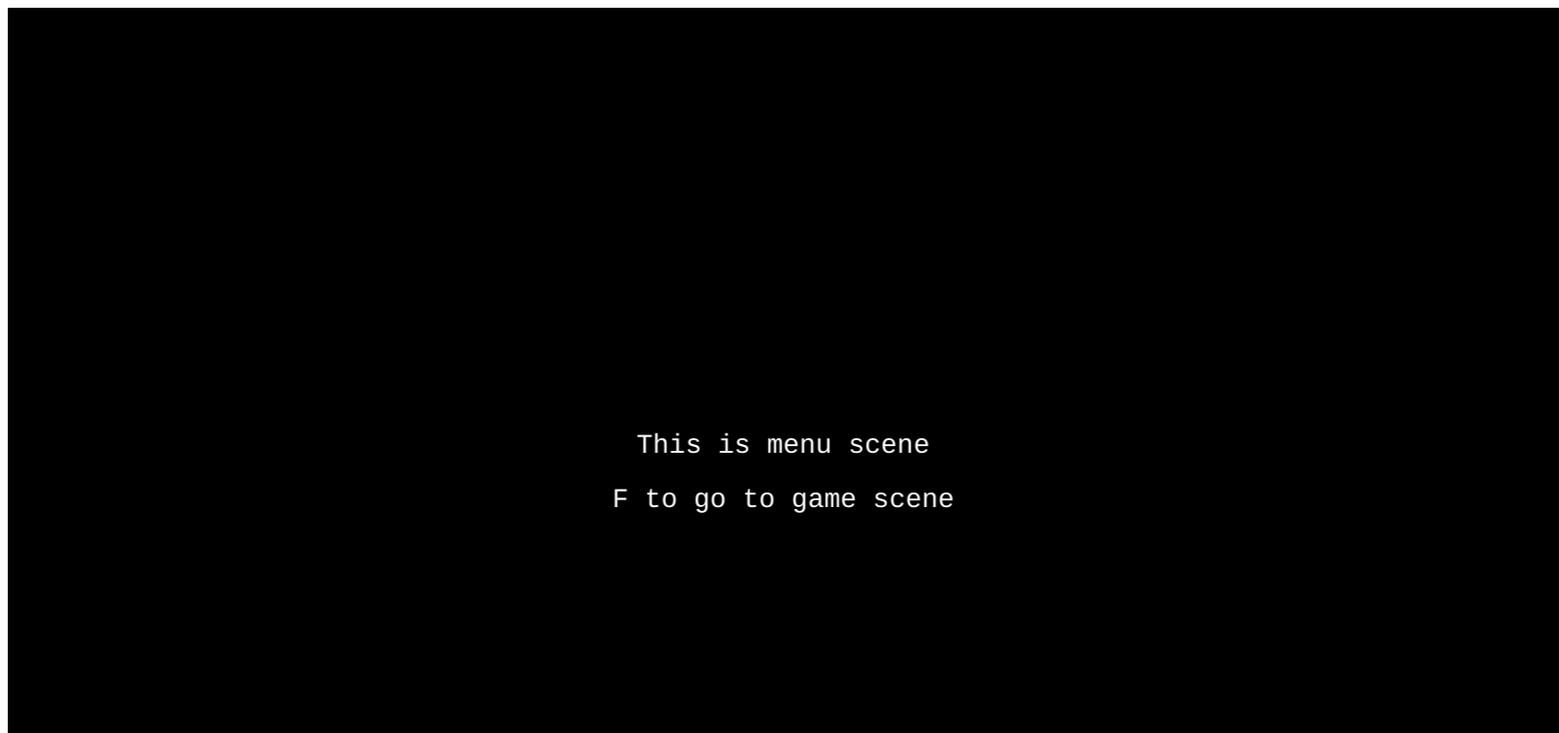
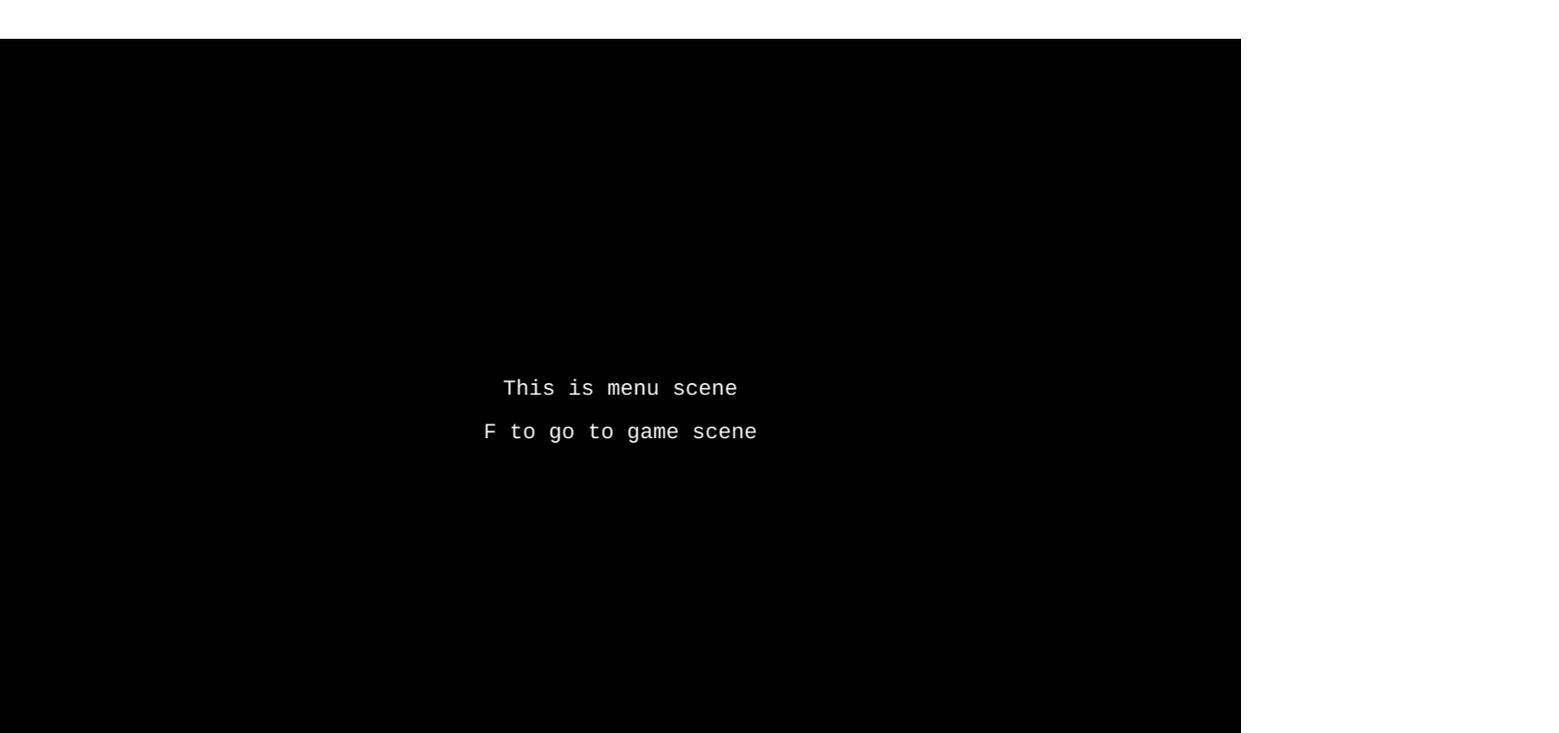
Before and after one commit to yli530/FinalGame, a plain HTML site: page index.html in a window 1280 px wide. Shown: the top 756 px of the page at 97% size, 1608 px wide, since content can reach past the window. Drawn offline with Linux system fonts and the light colour scheme; animation ran at ten frames a second.

Commit message:
Added scaling to canvas

```diff
--- a/index.html
+++ b/index.html
@@ -7,7 +7,10 @@
     <style>
       body {
         background: white;
-        text-align: center;
+        /* Disable scrollbars and margin. */
+        margin: 0;
+        padding: 0;
+        overflow-y: hidden;
       }
     </style>
   </head>
--- a/src/main.js
+++ b/src/main.js
@@ -1,8 +1,6 @@
 const game = new Phaser.Game({
     // feel free to change to webgl is needed
-    type: Phaser.CANVAS,
-    width: 1600,
-    height: 900,
+    type: Phaser.AUTO,
     backgroundColor: '#000000',
     physics: {
         default: 'arcade',
@@ -11,6 +9,12 @@ const game = new Phaser.Game({
             debug: true
         }
     },
+    scale: {
+        mode: Phaser.Scale.FIT,
+        autoCenter: Phaser.Scale.CENTER_BOTH,
+        width: 1600,
+        height: 900
+    },
     scene: [Menu, Play]
 })
 
```
